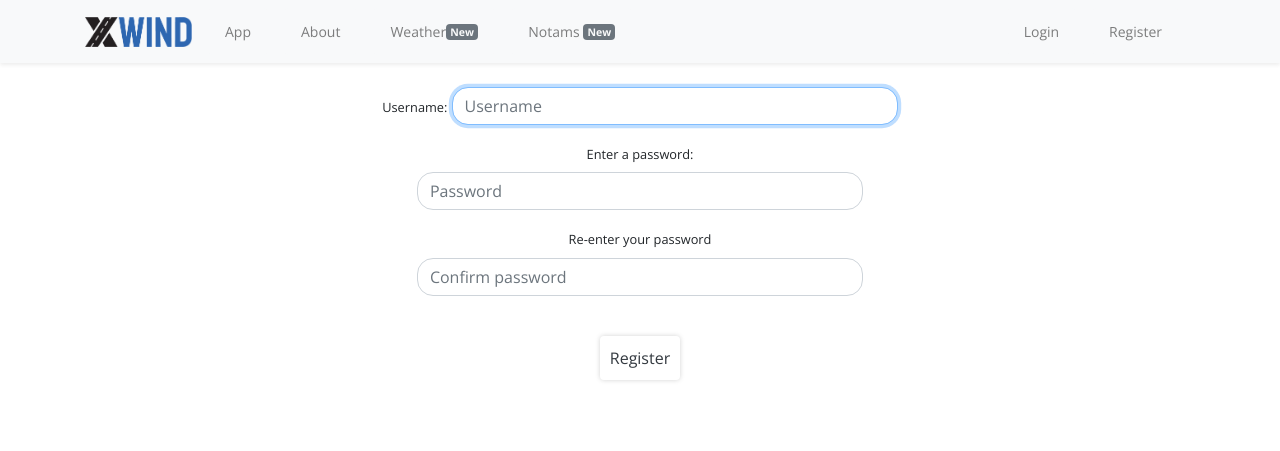
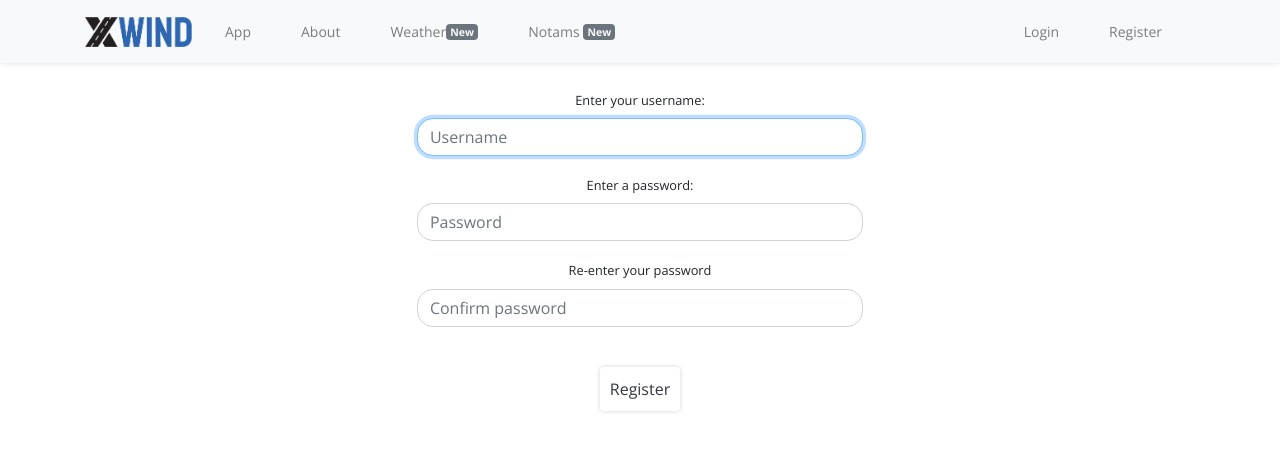
Before and after one commit to yyqyu/xwind, a Flask app: page /register in a window 1280 px wide. Shown: the top 451 px of the page. Run offline with Flask 2, Linux system fonts and the light colour scheme; some libraries are stand-ins or nearby versions.

Commit message:
Fix for login and register

```diff
--- a/templates/login.html
+++ b/templates/login.html
@@ -12,7 +12,7 @@
     <div class="col-6 centered mt-4">
         <form action="/login" method="post">
             <div class="form-group">
-                <label for="username">Username:</label>
+                <label for="usrchk">Enter your username: </label>
                 <input autocomplete="off" autofocus class="form-control rounded-corners" name="username" placeholder="Username" type="text" id="username">
             </div>
             <div class="form-group">
--- a/templates/register.html
+++ b/templates/register.html
@@ -11,7 +11,8 @@
     <div class="col-6 centered mt-4">
         <form action="/register" method="post" id="registration" class="needs-validation" novalidate>
             <div class="form-group">
-                <label for="usrchk">Username:</label>
+                <label for="usrchk">Enter your username: </label>
+
                 <input autocomplete="off" required autofocus class="form-control rounded-corners" id="usrchk" name="username" placeholder="Username" type="text">
                 <div class="invalid-feedback" id="usrinval">Username is not available</div>
             </div>
```
